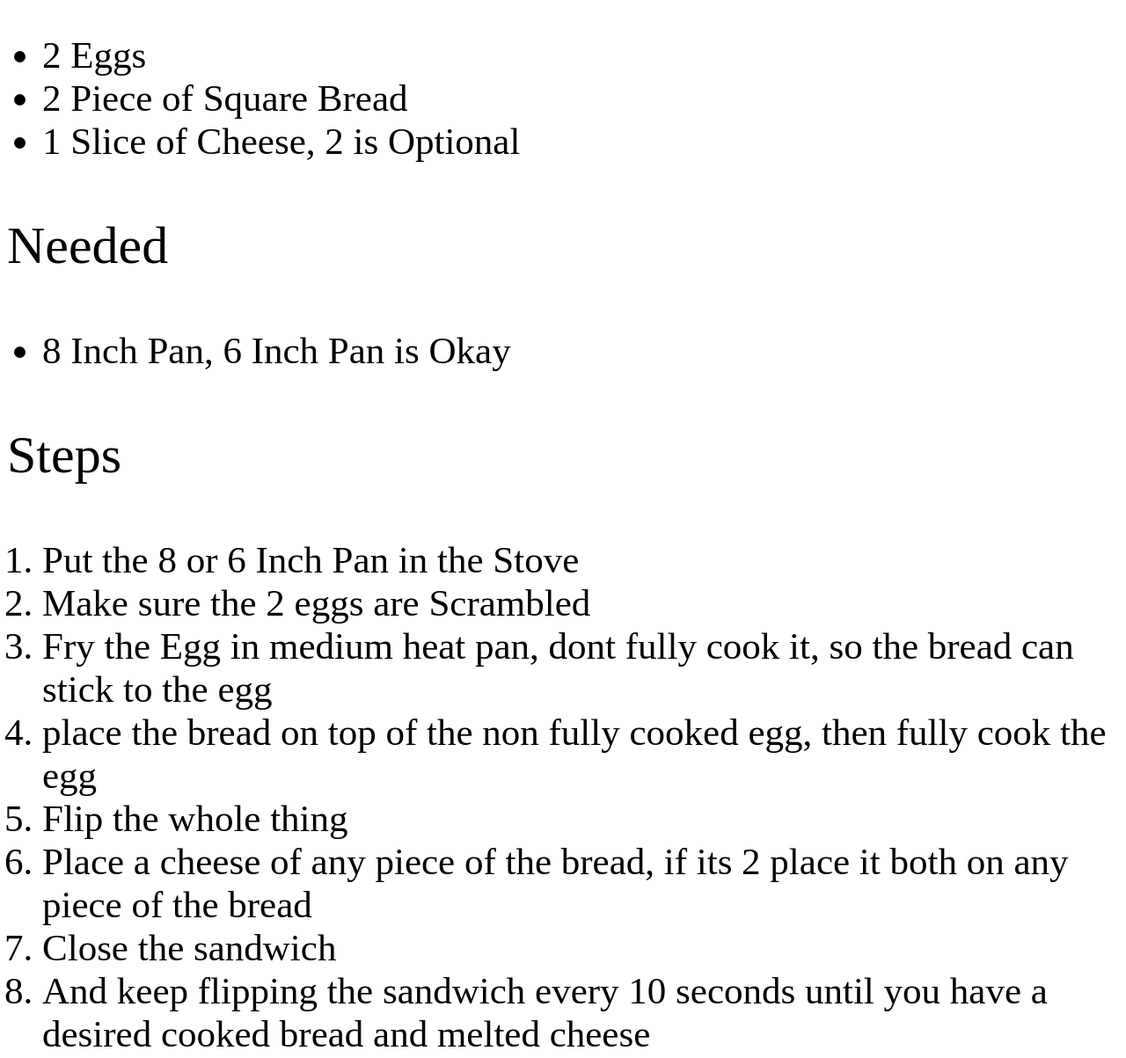
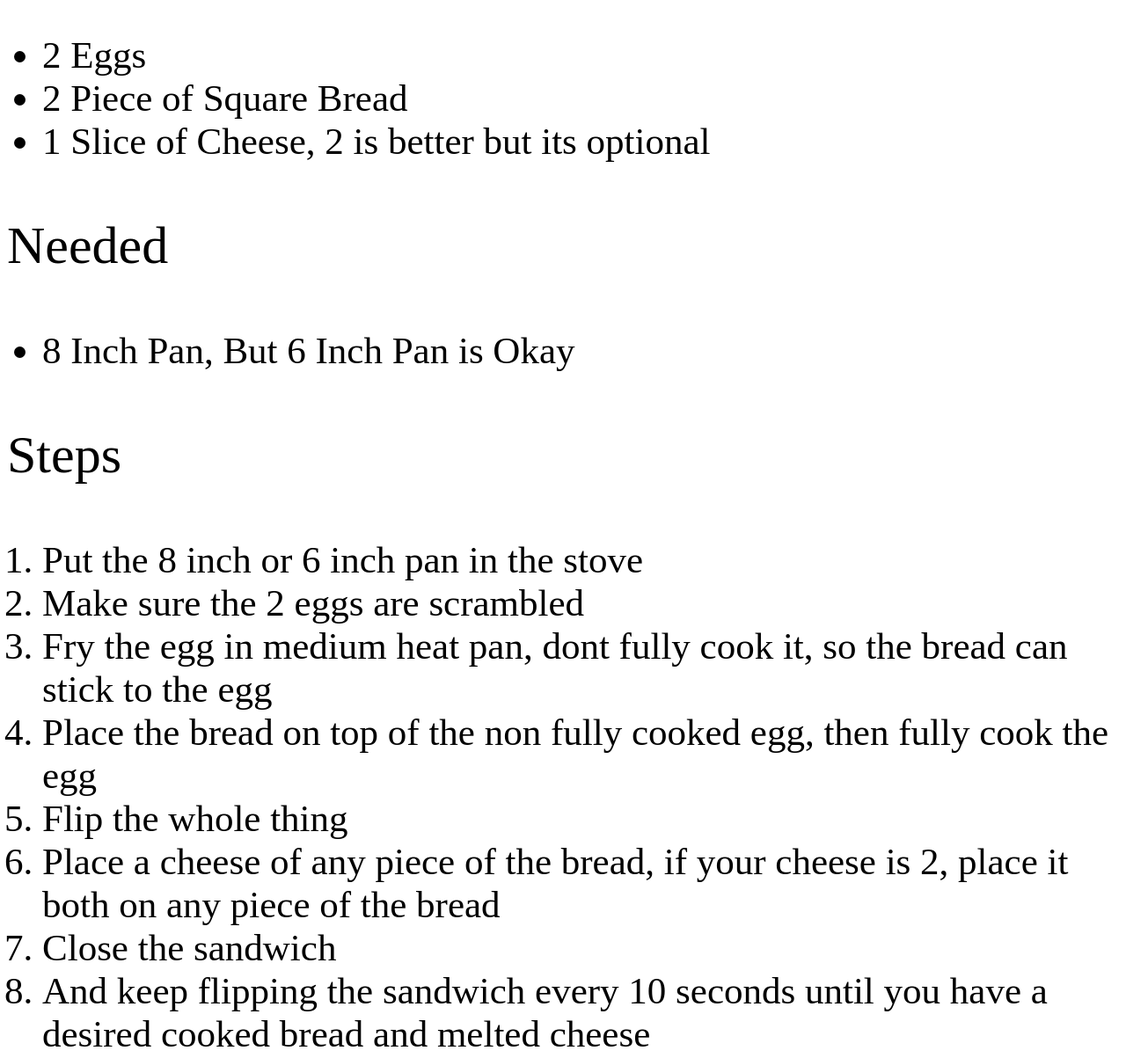
Before and after one commit to ShadowySea/Egg-Recipe, a plain HTML site: page index.html in a window 1280 px wide. Shown: the part 540-1743 px from the top of the page at 88% size. Drawn offline with Linux system fonts and the light colour scheme.

Commit message:
Update index.html

```diff
--- a/index.html
+++ b/index.html
@@ -7,19 +7,19 @@
       <ul style="font-size:43px">
   <li>2 Eggs</li>
   <li>2 Piece of Square Bread</li>
-  <li>1 Slice of Cheese, 2 is Optional</li>
+  <li>1 Slice of Cheese, 2 is better but its optional</li>
       </ul>
     <p style="font-size:60px">Needed</p>
     <ul style="font-size:43px">
-      <li>8 Inch Pan, 6 Inch Pan is Okay</li>
+      <li>8 Inch Pan, But 6 Inch Pan is Okay</li>
     </ul>
     <p style="font-size:60px">Steps</p>
     <ol style="font-size:43px">
-      <li>Put the 8 or 6 Inch Pan in the Stove</li>
-      <li>Make sure the 2 eggs are Scrambled</li>
-      <li>Fry the Egg in medium heat pan, dont fully cook it, so the bread can stick to the egg</li>
-      <li>place the bread on top of the non fully cooked egg, then fully cook the egg</li>
+      <li>Put the 8 inch or 6 inch pan in the stove</li>
+      <li>Make sure the 2 eggs are scrambled</li>
+      <li>Fry the egg in medium heat pan, dont fully cook it, so the bread can stick to the egg</li>
+      <li>Place the bread on top of the non fully cooked egg, then fully cook the egg</li>
       <li>Flip the whole thing</li>
-      <li>Place a cheese of any piece of the bread, if its 2 place it both on any piece of the bread</li>
+      <li>Place a cheese of any piece of the bread, if your cheese is 2, place it both on any piece of the bread</li>
       <li>Close the sandwich</li>
       <li>And keep flipping the sandwich every 10 seconds until you have a desired cooked bread and melted cheese</li>
```
